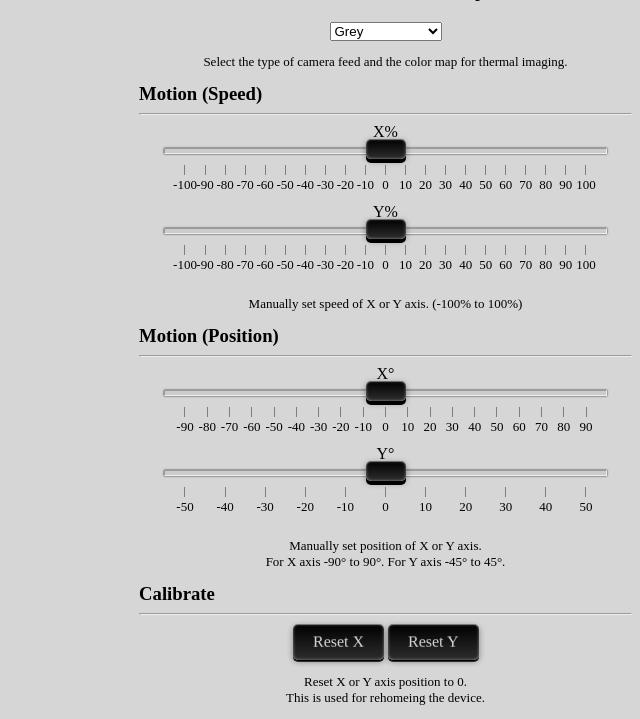
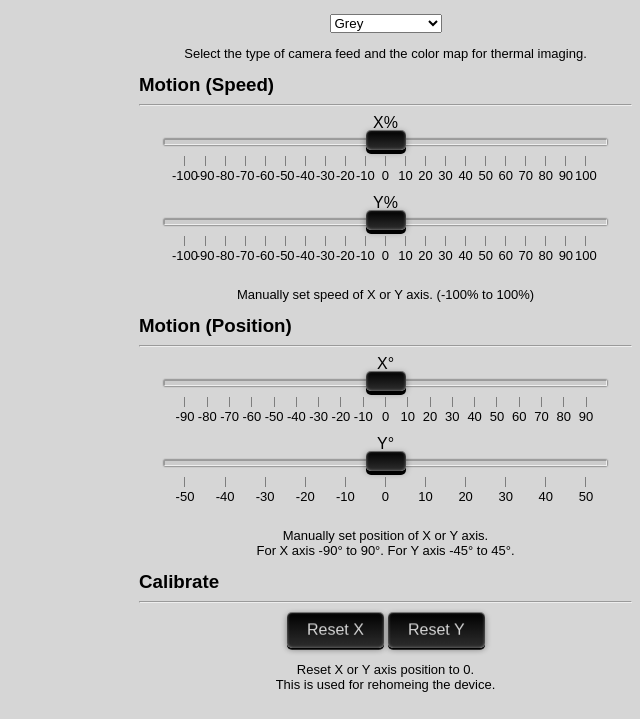
Before and after one commit to felixkuebler/Paintball-Turret, a Flask app: page / in a window 1280 px wide. Shown: the part 473-1192 px from the top of the page, without its empty margins (640-1280 px from the left). After the commit the page ends 1165 px from the top, so only its background shows below. Run offline with Flask 3, Linux system fonts and the light colour scheme; data that the repository does not hold is empty.

Commit message:
fix font-family styling issues

```diff
--- a/Software/RaspberryPiSource/TurretApp/html/static/css/style.css
+++ b/Software/RaspberryPiSource/TurretApp/html/static/css/style.css
@@ -1,10 +1,6 @@
-html * {
-    font: normal Arial !important;
-}
-
-
 body {
-    font-size: medium;
+    font-size: normal;
+    font-family: Arial;
     background: #d6d6d6;
     text-align: center;
 }
```
